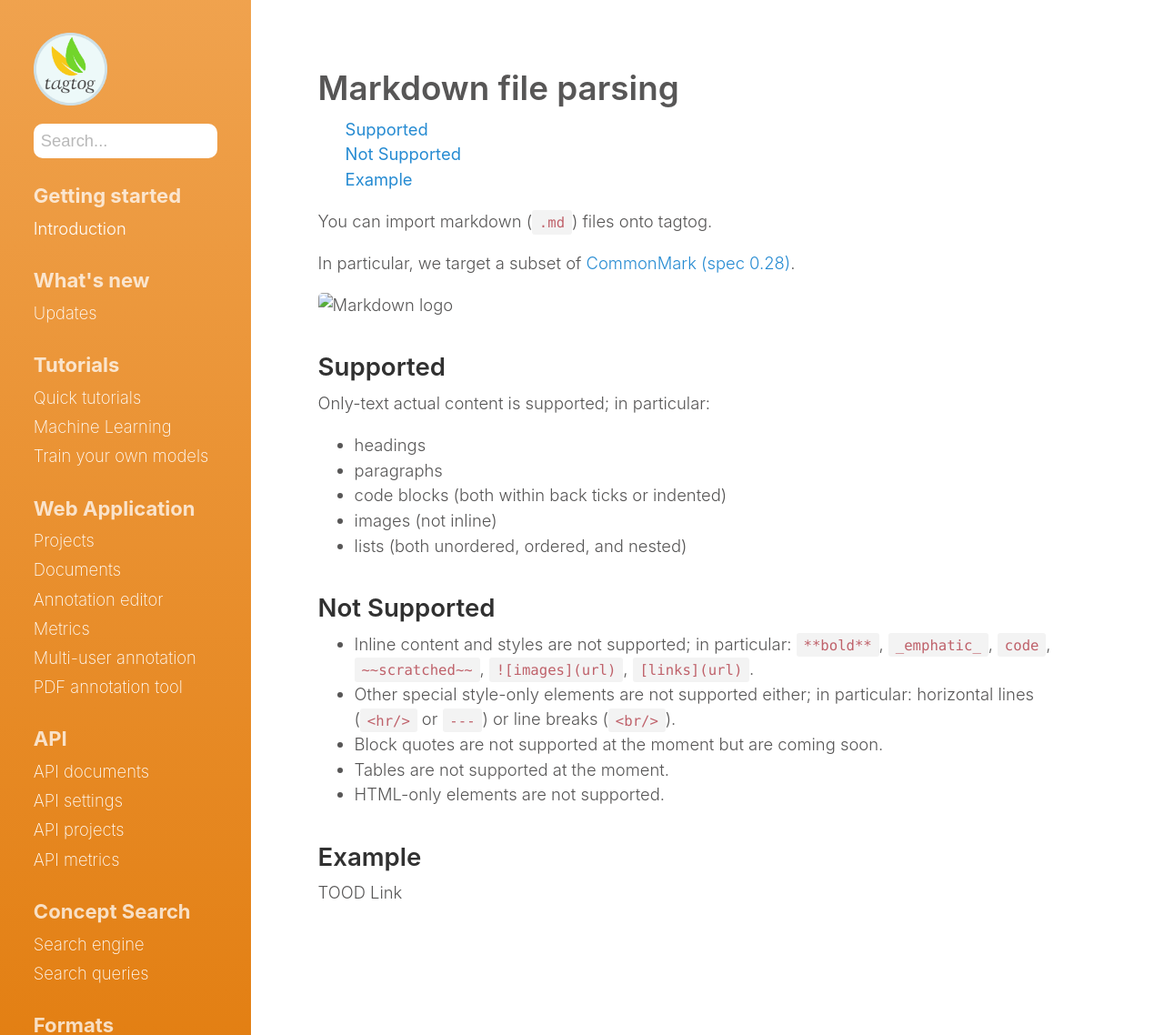
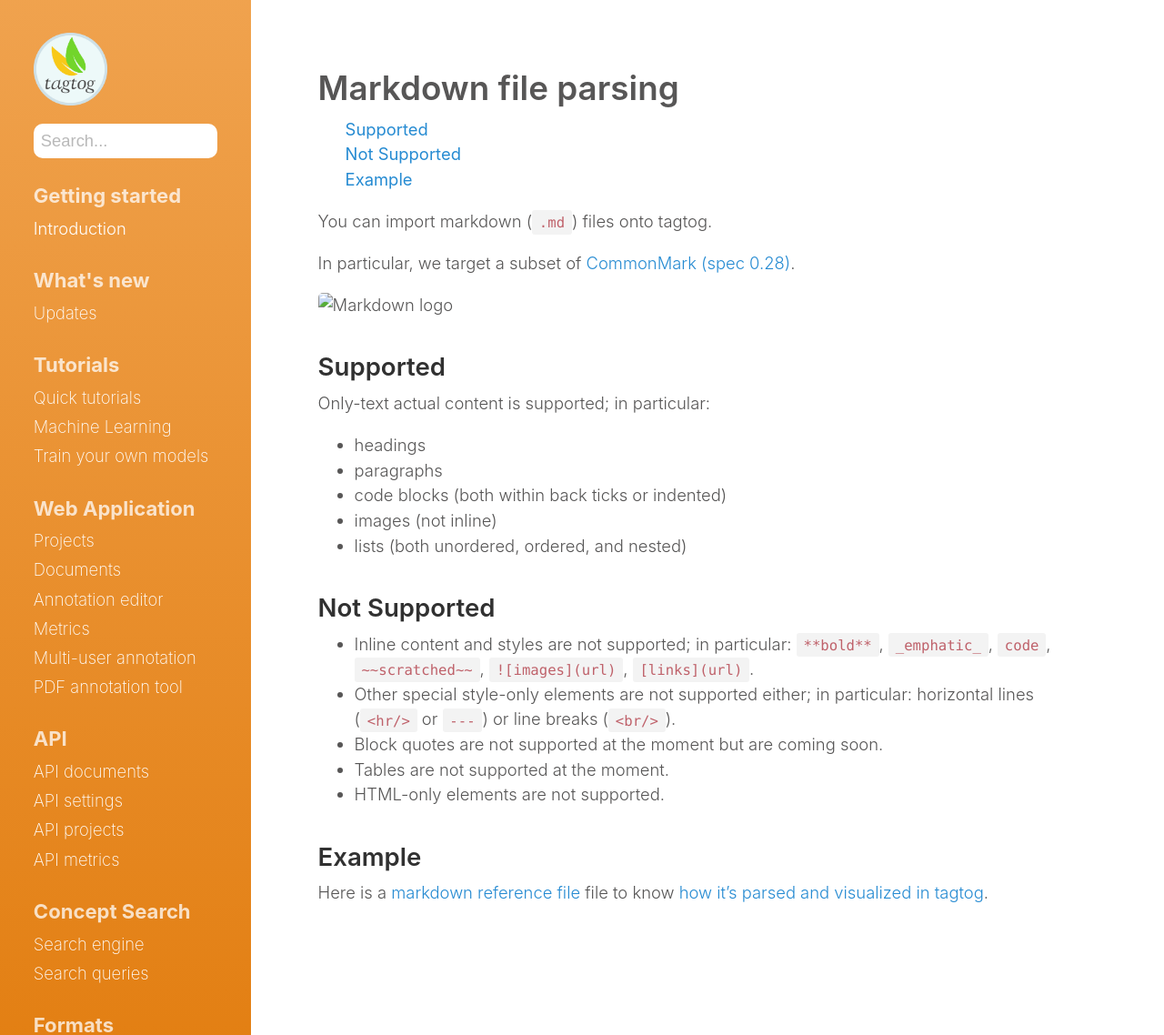
Before and after one commit to tagtogorg/tagtog-doc, a Jekyll site: the page built from MarkdownFileParsing.md, in a window 1280 px wide. Shown: the whole page at 91% size. Built offline with Jekyll 4.4.1, drawn with Linux system fonts in a browser that asks for light colours; nearby versions of some CDN libraries.

Commit message:
add link

```diff
--- a/MarkdownFileParsing.md
+++ b/MarkdownFileParsing.md
@@ -35,4 +35,4 @@ Only-text actual content is supported; in particular:
 
 ## Example
 
-TOOD Link
+Here is a [markdown reference file](???) file to know [how it's parsed and visualized in tagtog](???).
```
